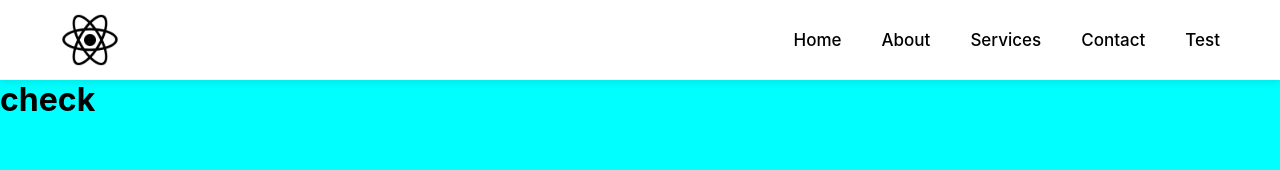
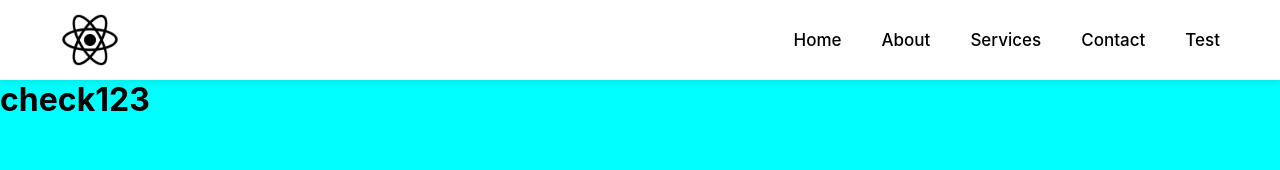
Before and after one commit to Gokulshivakumar/my-react-app, a React (Create React App) app: page /test in a window 1280 px wide. Shown: the top 170 px of the page. Built offline with nearby package versions, Linux system fonts and the light colour scheme.

Commit message:
git add . git commit -m "Update UI changes" git push origin main

```diff
--- a/src/Websitegv/Pages/Test.js
+++ b/src/Websitegv/Pages/Test.js
@@ -3,9 +3,10 @@ import { useState } from "react";
 function Testpage(){
     return(
     <div>
-        <h1>check</h1>
+        <h1>check123</h1>
     </div>
 );
 }
 
+
 export default Testpage;
```
